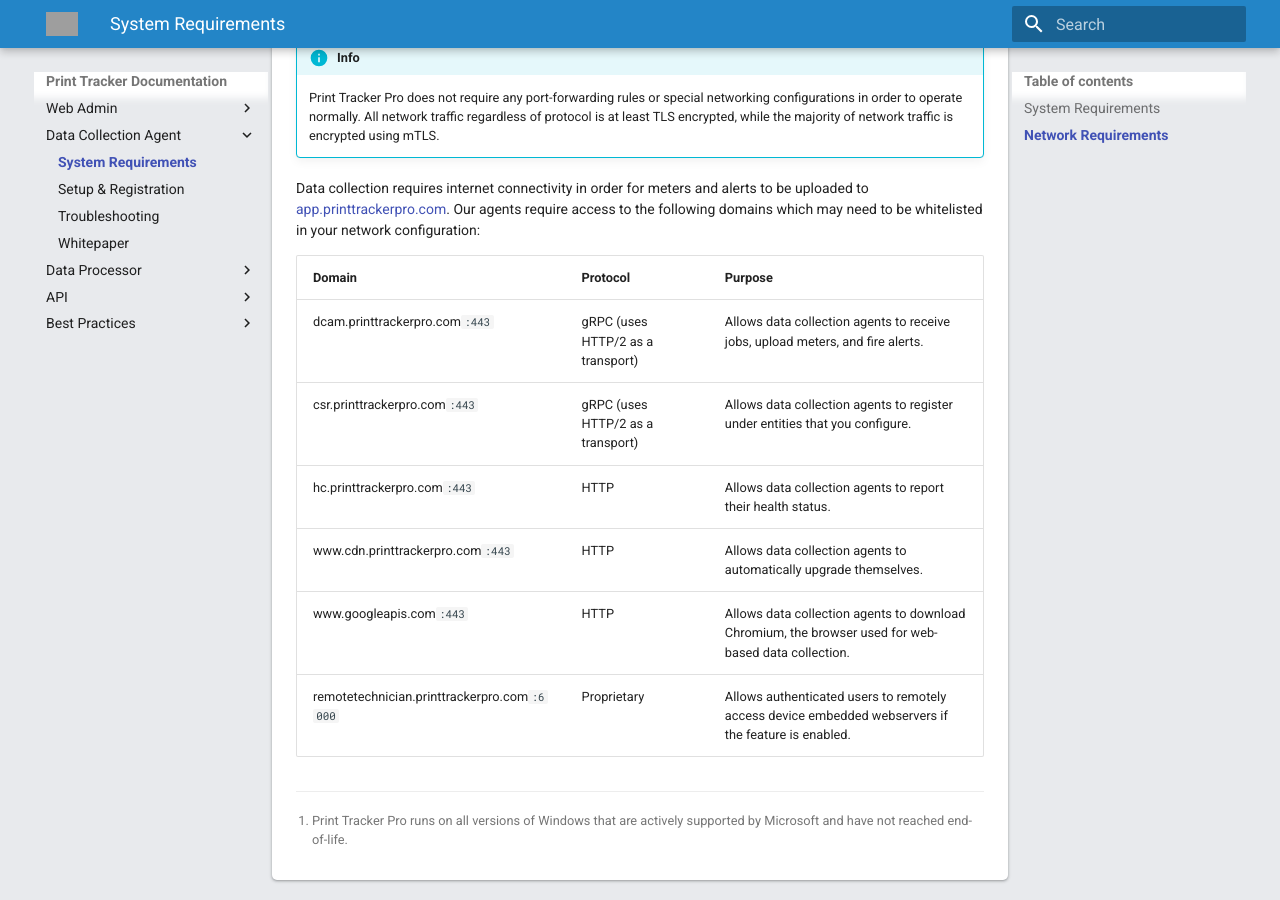
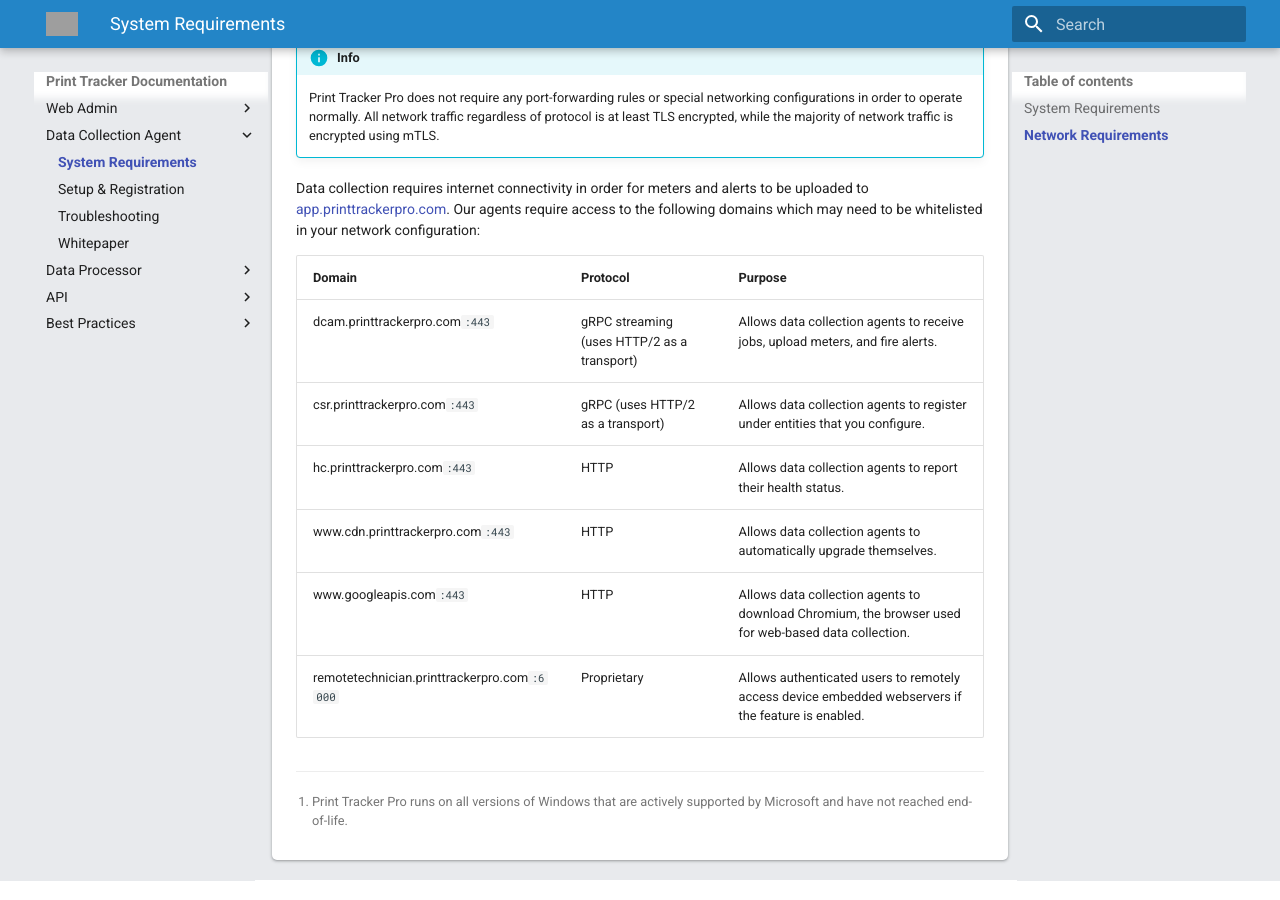
Before and after one commit to printtracker/public-documentation, an MkDocs documentation site: the page built from docs/dca/system-requirements.md, in a window 1280 px wide and 900 px high, scrolled down 889 px. Built offline with MkDocs 1.6.1 and Material for MkDocs 9.7.7, drawn with Linux system fonts in a browser that asks for light colours; comment, search, counter and statistics services are not loaded; grey boxes are pictures that could not be loaded.

Commit message:
Updated network requirements

```diff
--- a/docs/dca/system-requirements.md
+++ b/docs/dca/system-requirements.md
@@ -21,7 +21,7 @@
 
 |Domain|Protocol|Purpose|
 |--|--|--|
-|dcam.printtrackerpro.com`:443`|gRPC (uses HTTP/2 as a transport)|Allows data collection agents to receive jobs, upload meters, and fire alerts.|
+|dcam.printtrackerpro.com`:443`|gRPC streaming (uses HTTP/2 as a transport)|Allows data collection agents to receive jobs, upload meters, and fire alerts.|
 |csr.printtrackerpro.com`:443`|gRPC (uses HTTP/2 as a transport)|Allows data collection agents to register under entities that you configure.|
 |hc.printtrackerpro.com`:443`|HTTP|Allows data collection agents to report their health status.|
 |www.cdn.printtrackerpro.com`:443`|HTTP|Allows data collection agents to automatically upgrade themselves.|
```
